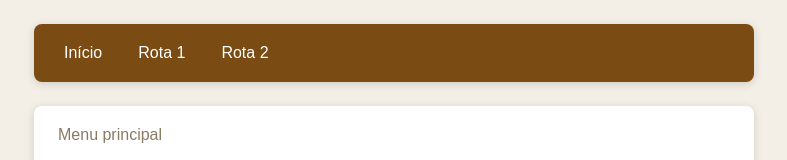
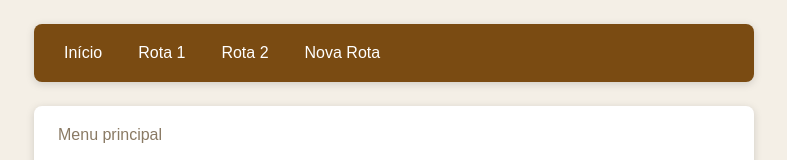
Before and after one commit to Flavia-Carvalho-1/Receitas-pweb-3, a Next.js app: page / in a window 1280 px wide. Shown: the top 160 px of the page, without its empty margins (246-1033 px from the left). Built offline with nearby package versions, Linux system fonts and the light colour scheme.

Commit message:
Receita 14:  Menu ganha link para /novarota

```diff
--- a/app/page.js
+++ b/app/page.js
@@ -4,6 +4,7 @@ export function Menu() {
             <a href="/">Início</a>
             <a href="/rota1">Rota 1</a>
             <a href="/rota2">Rota 2</a>
+            <a href="/novarota">Nova Rota</a>
         </nav>
     )
 }
```
